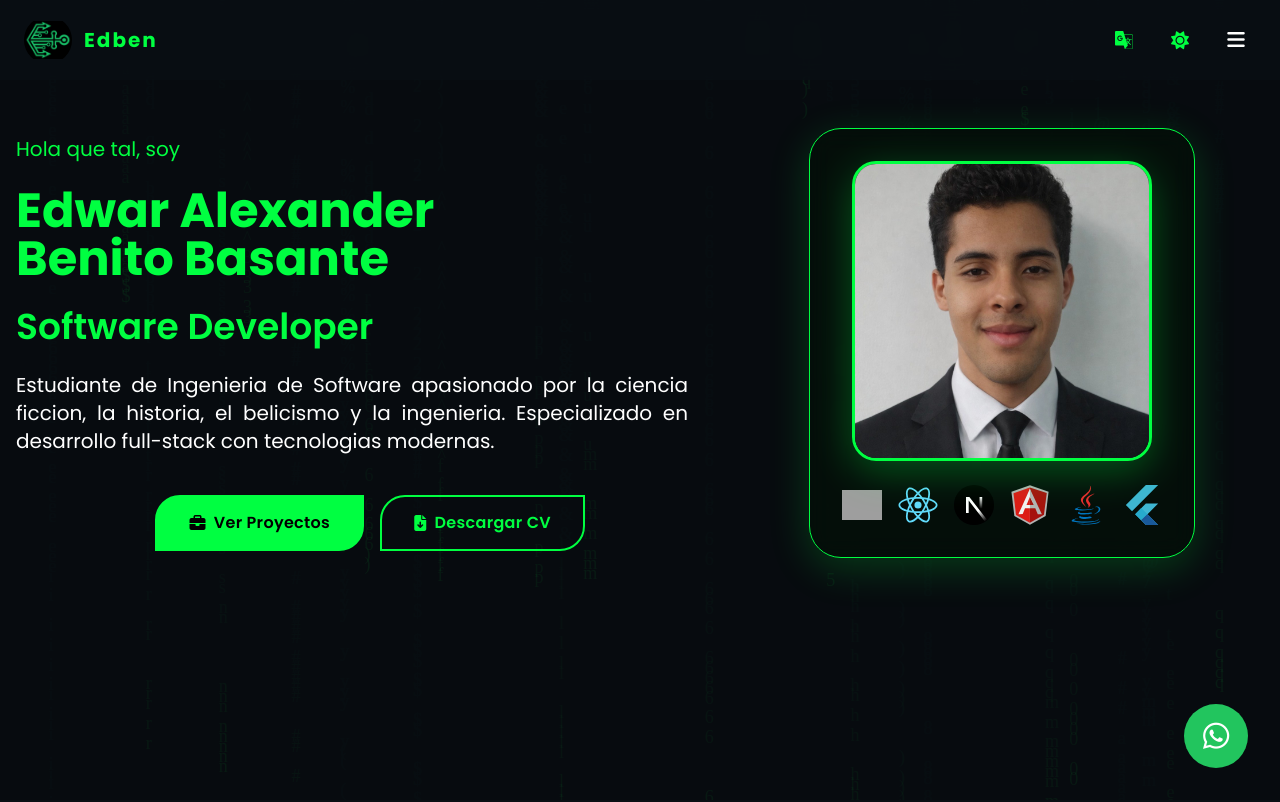
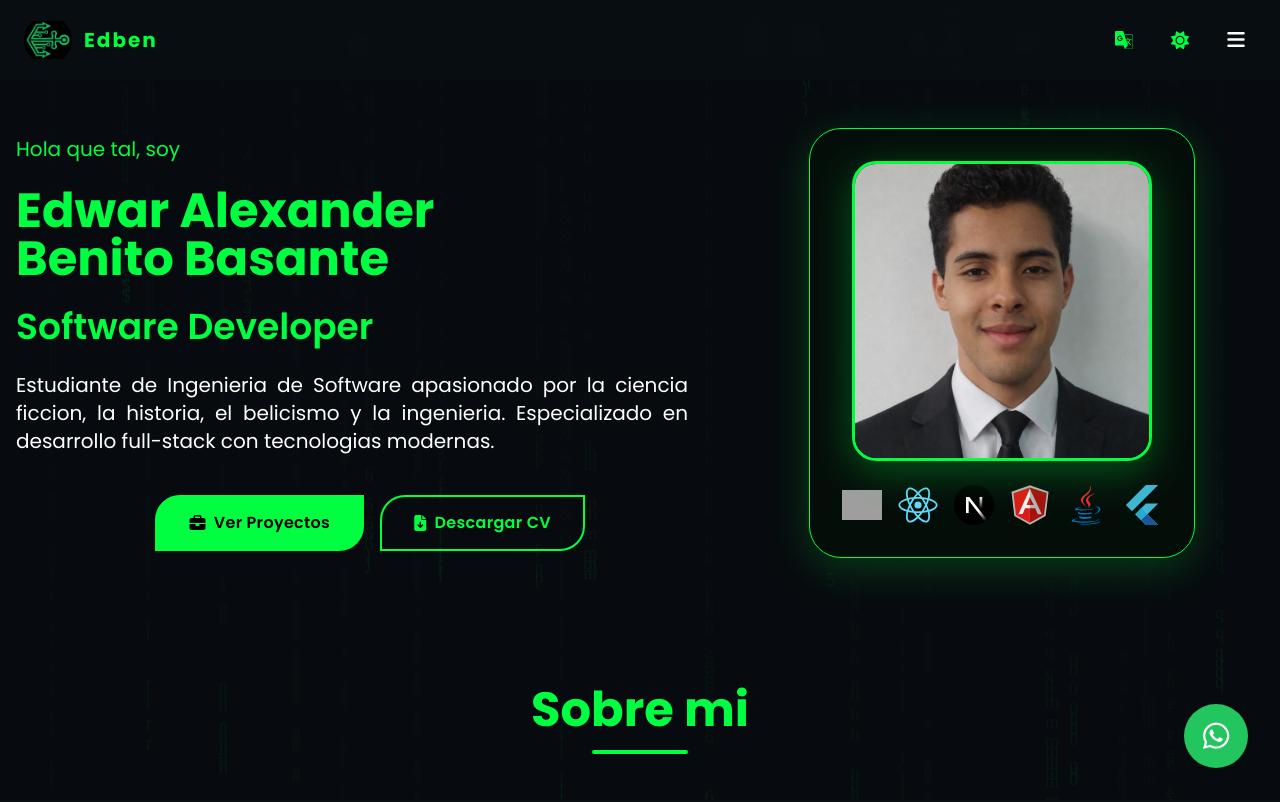
Before and after one commit to edben110/Portfolio-Next, a Next.js app: page / in a window 1280 px wide. Shown: the top 802 px of the page. Built offline with nearby package versions, Linux system fonts and the light colour scheme; grey boxes are pictures that could not be loaded.

Commit message:
fix: void between hero and about

```diff
--- a/components/Hero.tsx
+++ b/components/Hero.tsx
@@ -28,7 +28,7 @@ export default function Hero() {
   const currentContent = content[language];
 
   return (
-    <section id="inicio" className="relative min-h-screen flex items-start pt-20">
+    <section id="inicio" className="relative flex items-start pt-20">
       <div className="container mx-auto px-4 py-8 md:py-10 lg:py-12">
         <div className="grid grid-cols-1 lg:grid-cols-[1.15fr_0.85fr] gap-6 md:gap-8 lg:gap-4 items-center">
           {/* Text Content */}
```
